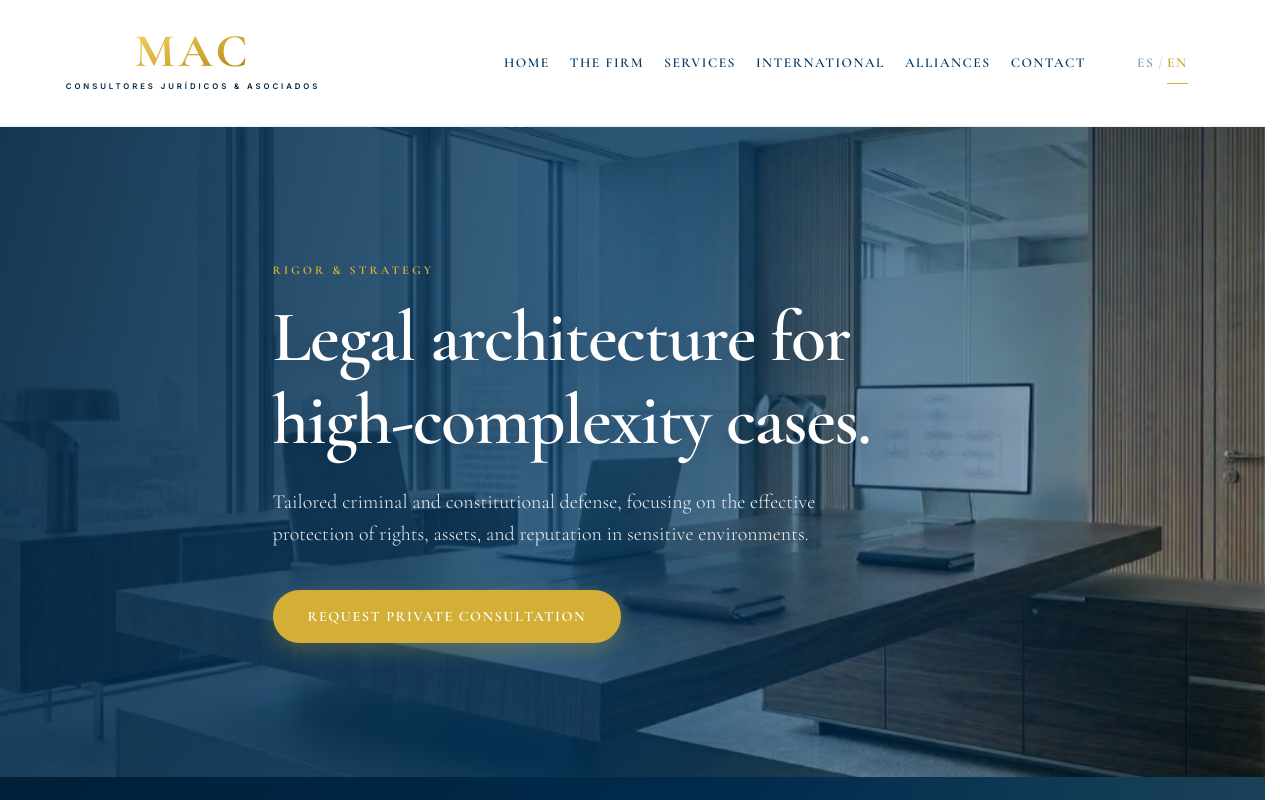
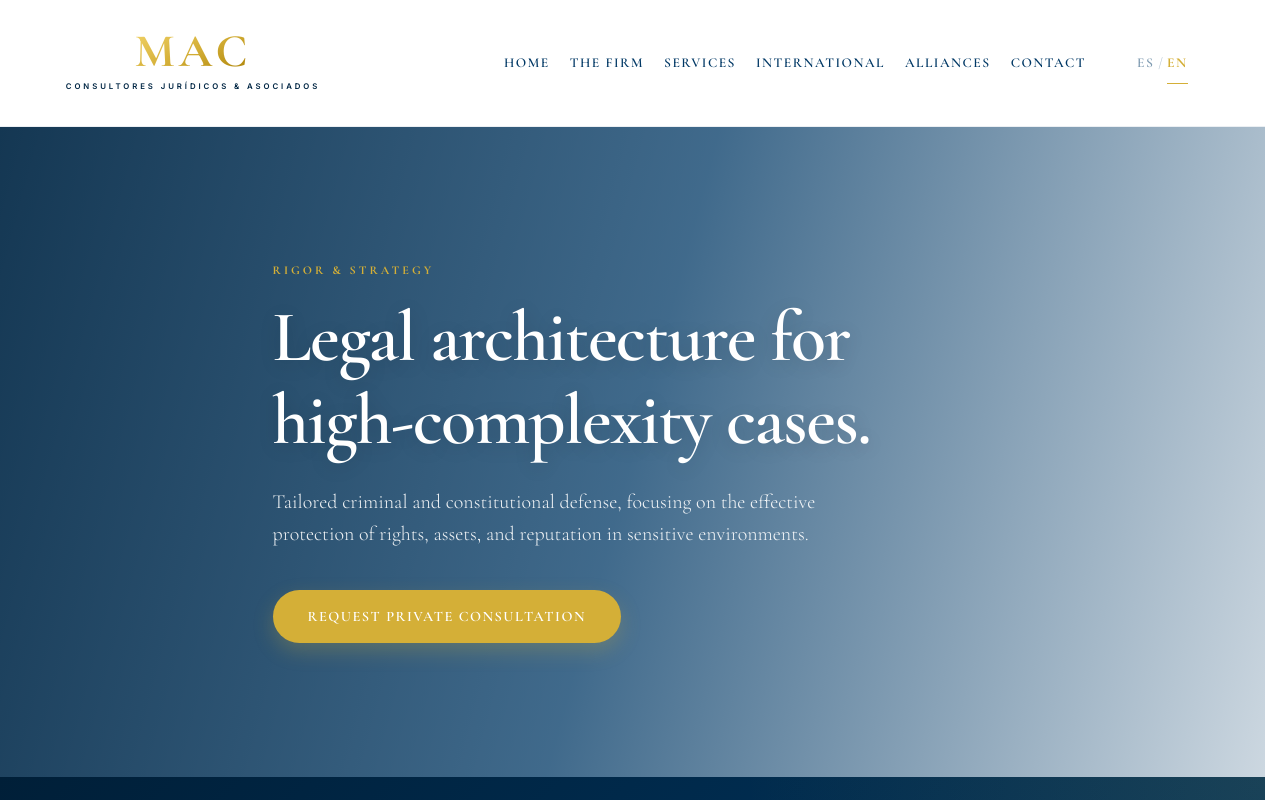
Before and after one commit to mcolina777-cpu/mac-consultores-site-clean, a Next.js app: page /en in a window 1280 px wide. Shown: the top 800 px of the page. Built offline with nearby package versions, Linux system fonts and the light colour scheme.

Commit message:
Eliminar imagen de fondo en Hero.tsx

```diff
--- a/src/components/Hero.tsx
+++ b/src/components/Hero.tsx
@@ -1,10 +1,9 @@
 import React from 'react';
 import Link from 'next/link';
-import heroBg from '../../public/assets/img/OFICINA_PRINCIPAL.jpg';
 
 export default function Hero({ dict, locale }: { dict: any, locale: string }) {
   return (
-    <header className="hero" style={{ backgroundImage: `url(${heroBg.src})` }}>
+    <header className="hero">
       <div className="container">
         <div className="hero-content">
 
```
